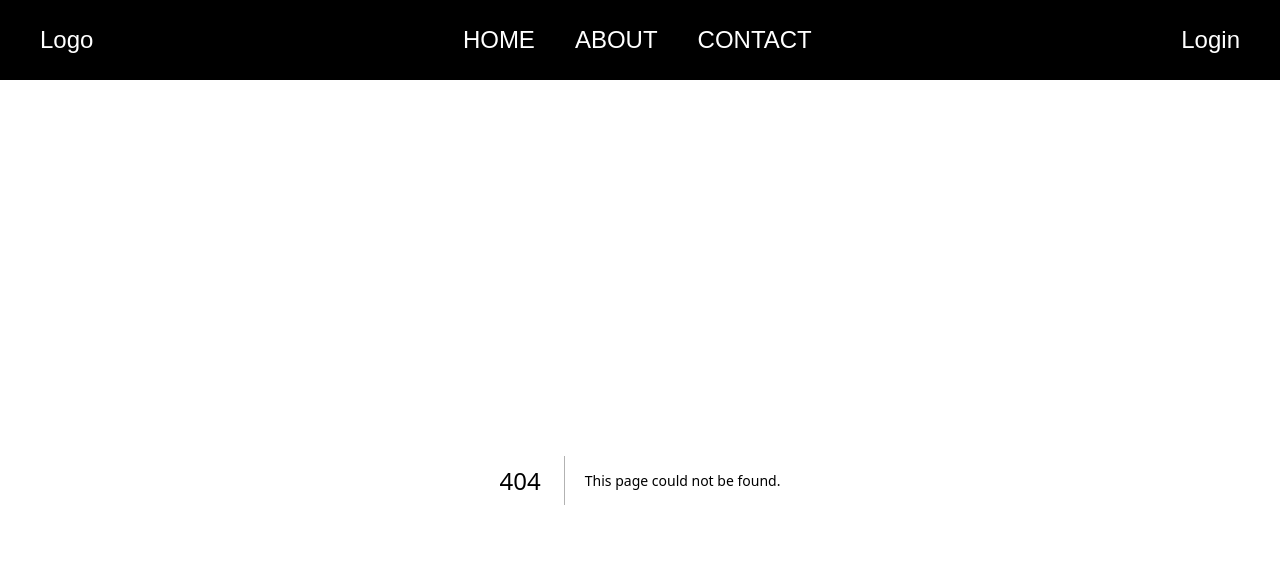
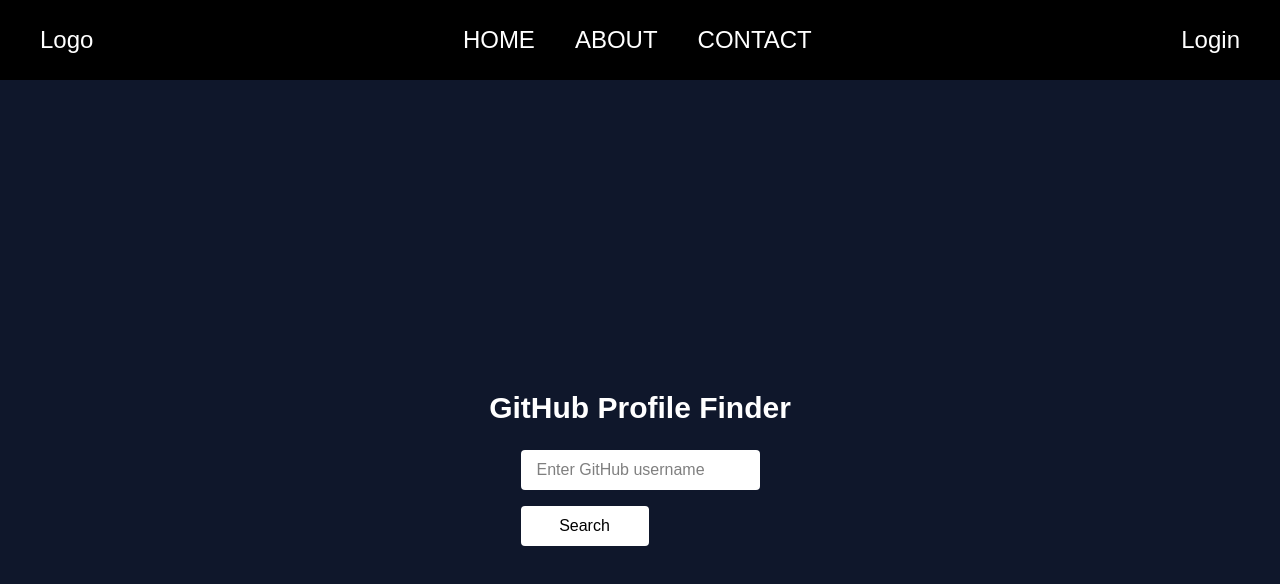
Before and after one commit to goodmorningsaksham/practical-next-app, a Next.js app: page /github-search in a window 1280 px wide. Before the commit this address had no page. Shown: the top 584 px of the page. Built offline with nearby package versions, Linux system fonts and the light colour scheme.

Commit message:
Add github profile searcher feature

```diff
--- /dev/null
+++ b/app/github-search/page.tsx
@@ -0,0 +1,95 @@
+"use client";
+
+import { useState } from "react";
+
+type GitHubUser = {
+  avatar_url: string;
+  name: string;
+  bio: string;
+  followers: number;
+};
+
+export default function GitHubSearch() {
+  const [username, setUsername] = useState("");
+  const [user, setUser] = useState<GitHubUser | null>(null);
+  const [loading, setLoading] = useState(false);
+  const [error, setError] = useState("");
+
+  const handleSearch = async (e: React.FormEvent<HTMLFormElement>) => {
+    e.preventDefault();
+
+    if (!username.trim()) return;
+
+    setLoading(true);
+    setError("");
+    setUser(null);
+
+    try {
+      const res = await fetch(
+        `https://api.github.com/users/${username}`
+      );
+
+      if (!res.ok) {
+        // Handles 404, 403, etc.
+        throw new Error("User not found");
+      }
+
+      const data: GitHubUser = await res.json();
+      setUser(data);
+    } catch (err) {
+      setError("User not found");
+    } finally {
+      setLoading(false);
+    }
+  };
+
+  return (
+    <div className="min-h-screen bg-slate-900 text-white p-10 flex flex-col items-center justify-center">
+      <h1 className="text-3xl font-bold mb-6">
+        GitHub Profile Finder
+      </h1>
+
+      {/* SEARCH BAR */}
+      <form onSubmit={handleSearch} className="mb-6 flex flex-col gap-4 justify-center">
+        <input
+          type="text"
+          placeholder="Enter GitHub username"
+          className="px-4 py-2 bg-white rounded text-black"
+          value={username}
+          onChange={(e) => setUsername(e.target.value)}
+        />
+        <button className="bg-white text-black rounded py-2 cursor-pointer w-32">
+            Search
+        </button>
+      </form>
+
+      {/* LOADING STATE */}
+      {loading && <p>Loading...</p>}
+
+      {/* ERROR STATE */}
+      {error && (
+        <p className="text-red-400 font-medium">{error}</p>
+      )}
+
+      {/* SUCCESS STATE */}
+      {user && (
+        <div className="bg-white text-black p-6 rounded-lg w-80 text-center">
+          <img
+            src={user.avatar_url}
+            alt="avatar"
+            className="w-24 h-24 rounded-full mx-auto mb-4"
+          />
+          <h2 className="text-xl font-semibold">
+            {user.name || "No name"}
+          </h2>
+          <p className="text-gray-600">
+            {user.bio || "No bio available"}
+          </p>
+          <p className="mt-4 font-medium">
+            Followers: {user.followers}
+          </p>
+        </div>
+      )}
+    </div>
+  );
+}
```
